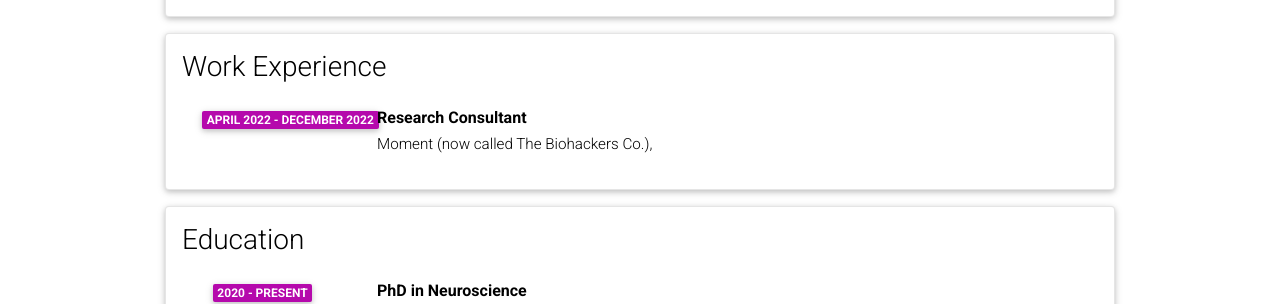
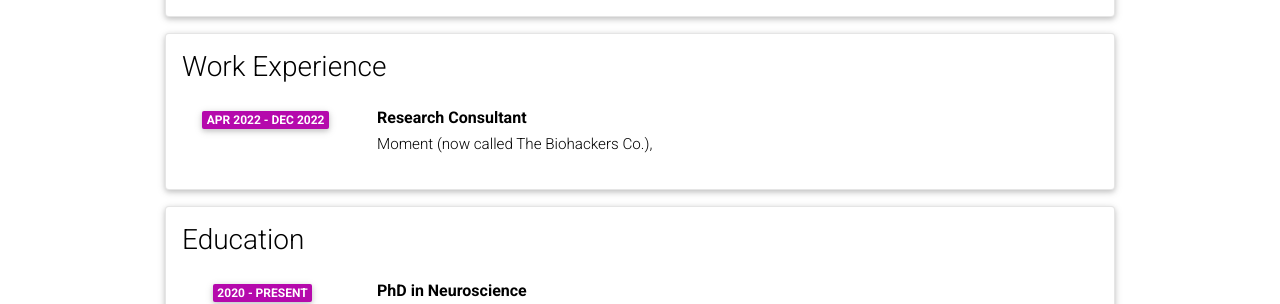
Before and after one commit to VinseaSingh/vinseasingh.github.io, a Jekyll site: the page built from _pages/cv.md, in a window 1280 px wide and 900 px high. Shown: the part 357-661 px from the top of the window. Built offline with Jekyll 4.4.1, drawn with Linux system fonts in a browser that asks for light colours; comment, search, counter and statistics services are not loaded; a style sheet for code colours, icons or effects is not loaded.

Commit message:
Update cv.yml

```diff
--- a/_data/cv.yml
+++ b/_data/cv.yml
@@ -15,7 +15,7 @@
   contents:
     - title: Research Consultant
       institution: Moment (now called The Biohackers Co.),
-      year: April 2022 - December 2022
+      year: Apr 2022 - Dec 2022
 
 - title: Education
   type: time_table
```
